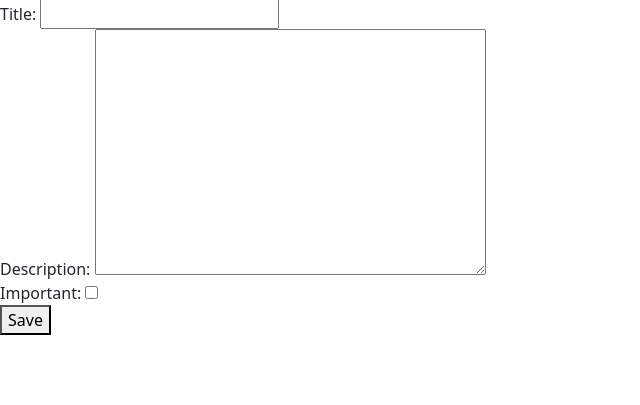
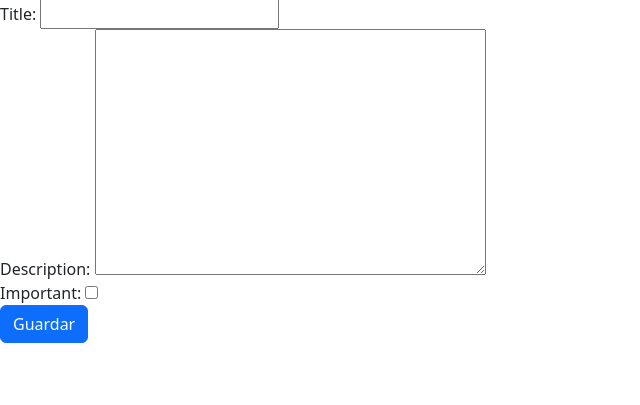
Before and after one commit to micdev11/organizador-de-tareas, a Django app: page /create_task/ in a window 1280 px wide. Shown: the part 113-518 px from the top of the page, without its empty margins (0-640 px from the left). Run offline with Django 5.2, Linux system fonts and the light colour scheme; a user stored in the database is signed in.

Commit message:
createtask

```diff
--- a/tasks/templates/create_task.html
+++ b/tasks/templates/create_task.html
@@ -9,6 +9,6 @@
   {% csrf_token %}
   {{form}}
 
-  <button>Save</button>
+  <button class="btn btn-primary">Guardar</button>
 </form>
 {% endblock %}
```
